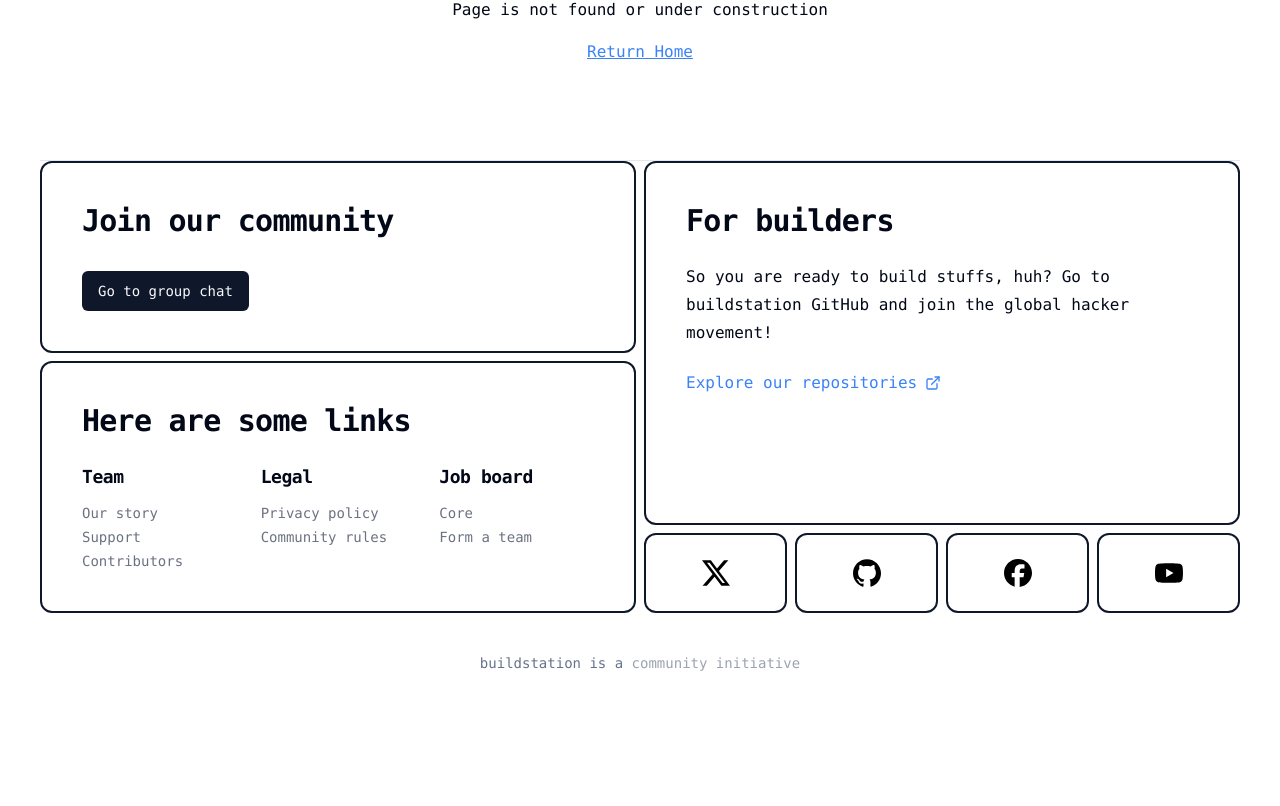
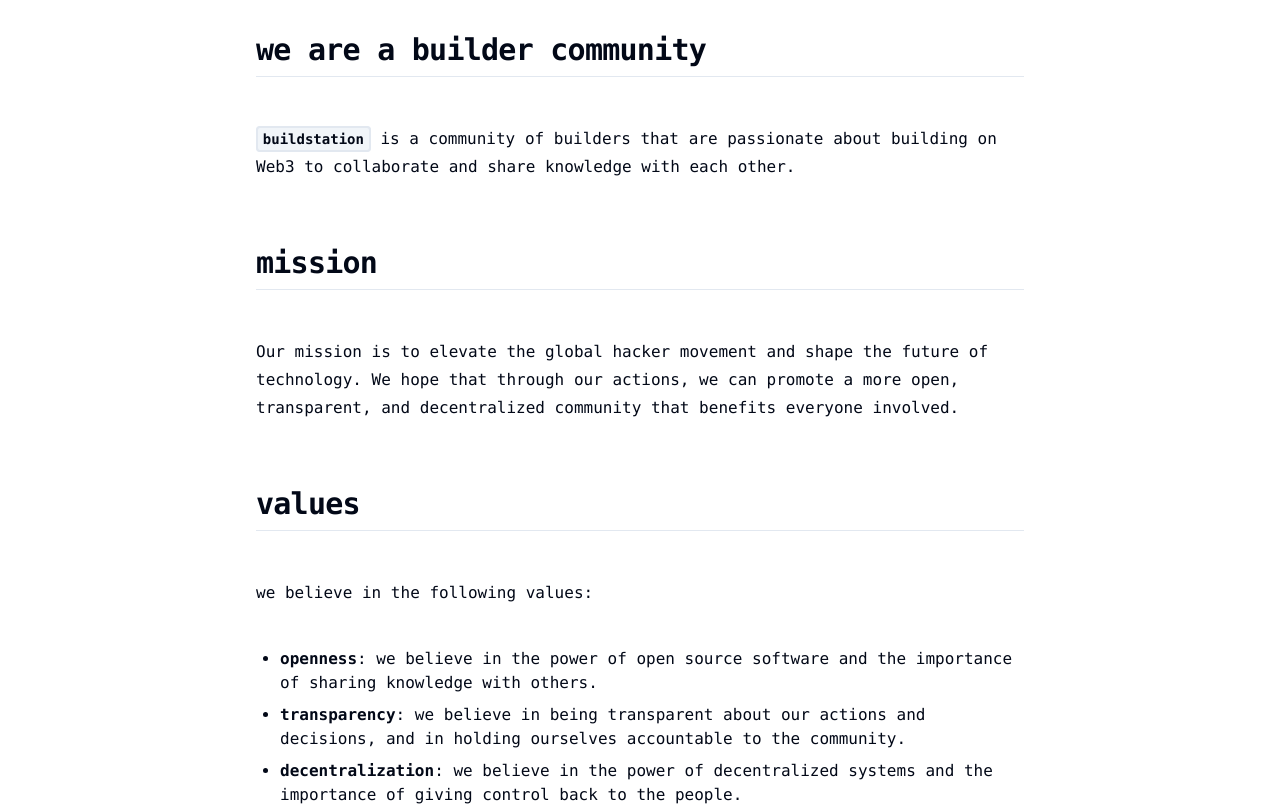
Before and after one commit to buildstationorg/buildstation, a Next.js app: page /our-goals in a window 1280 px wide. Before the commit this address had no page. Shown: the part 256-1062 px from the top of the page. Before the commit the page ends 969 px from the top, so only its background shows below. Built offline with nearby package versions, Linux system fonts and the light colour scheme.

Commit message:
added our goals page

```diff
--- /dev/null
+++ b/app/our-goals/layout.tsx
@@ -0,0 +1,10 @@
+import Link from 'next/link'
+
+export default function MdxLayout({ children }: { children: React.ReactNode }) {
+  // Create any shared layout or styles here
+  return (
+    <div className="flex flex-col text-left gap-8 max-w-3xl w-full">
+      {children}
+    </div>
+  )
+}
--- /dev/null
+++ b/app/our-goals/page.mdx
@@ -0,0 +1,16 @@
+# Our goals
+
+## we are a builder community
+`buildstation` is a community of builders that are passionate about building on Web3 to collaborate and share knowledge with each other.
+
+## mission
+Our mission is to elevate the global hacker movement and shape the future of technology. We hope that through our actions, we can promote a more open, transparent, and decentralized community that benefits everyone involved.
+
+## values
+we believe in the following values:
+- **openness**: we believe in the power of open source software and the importance of sharing knowledge with others.
+- **transparency**: we believe in being transparent about our actions and decisions, and in holding ourselves accountable to the community.
+- **decentralization**: we believe in the power of decentralized systems and the importance of giving control back to the people.
+
+## contributions
+We welcome contributions from anyone who shares our mission and values. If you have an idea or project that you think would benefit the community, please reach out to us on [Telegram](https://t.me/buildstation).
```
